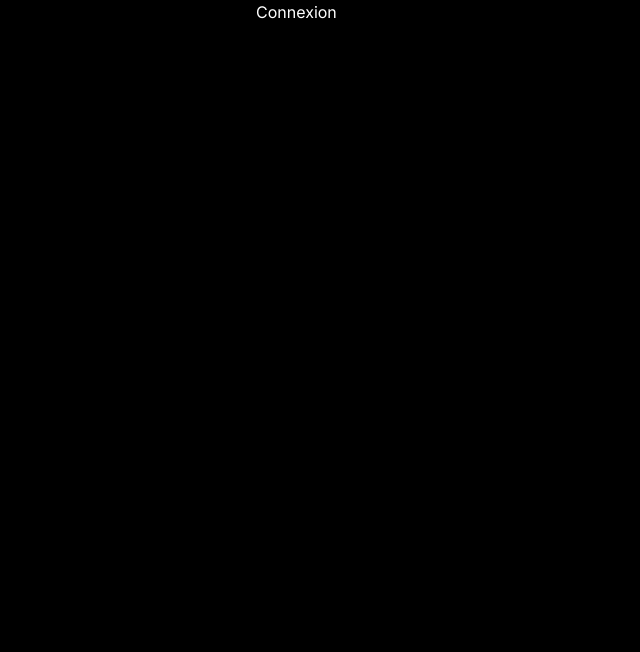
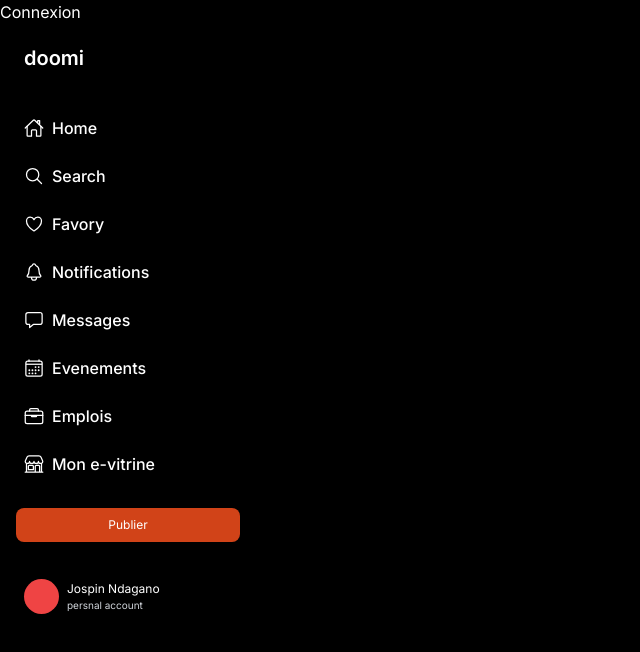
Before and after one commit to Jospin6/doomi, a Next.js app: page /connexion in a window 1280 px wide. Shown: the top 652 px of the page, without its empty margins (0-640 px from the left). Built offline with nearby package versions, Linux system fonts and the light colour scheme.

Commit message:
Remove unused useEffect hook

```diff
--- a/src/app/(auth)/connexion/page.tsx
+++ b/src/app/(auth)/connexion/page.tsx
@@ -1,13 +1,8 @@
 "use client"
-import { useEffect } from 'react'
 import { useDispatch } from 'react-redux'
 import { setIsTextHidden } from "@/features/navbarSlice"
 export default function Connexion(){
-    const dispatch = useDispatch()
-    useEffect(() => {
-        dispatch(setIsTextHidden())
-    }, [])
-    return <div className="text-white">
+    return <div className="z-10 absolute top-0 left-0 w-full h-[100vh] text-white">
         <h1>Connexion</h1>
     </div>
 }
```
